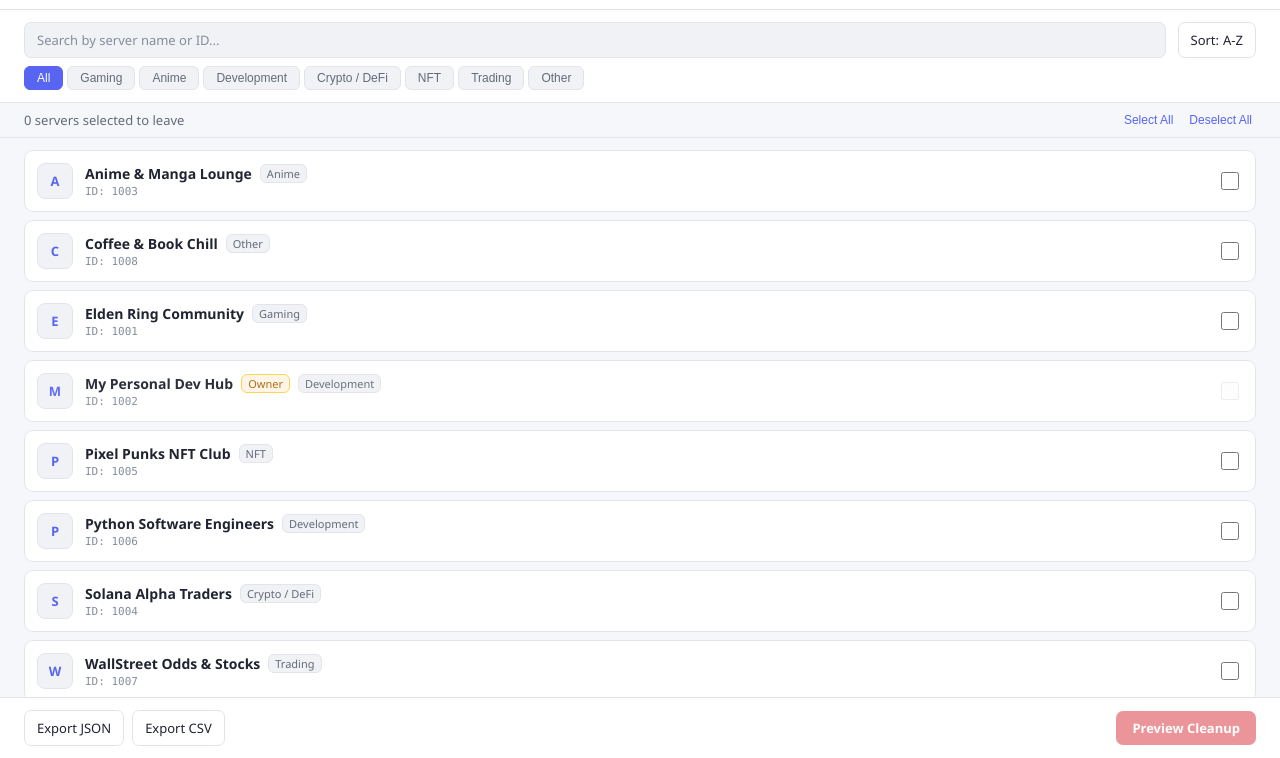
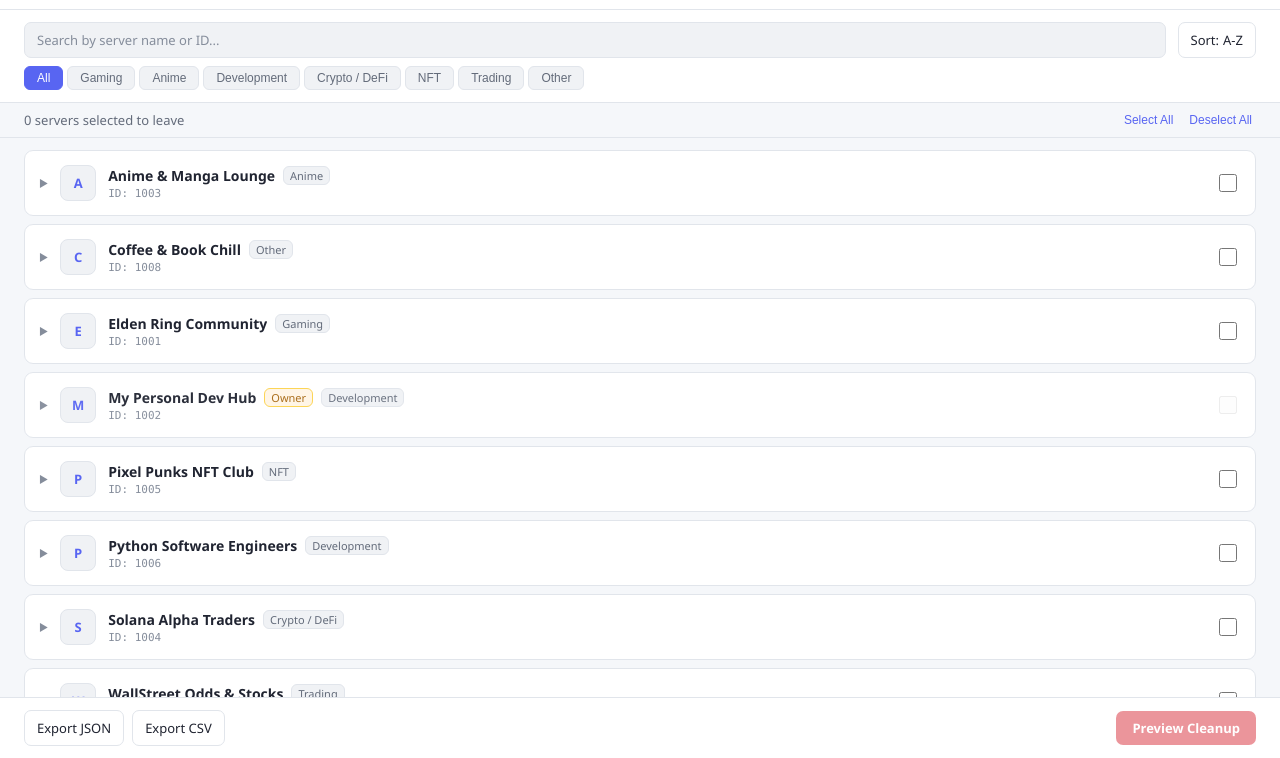
Before and after one commit to Kakashi21O/CleanCord, a plain HTML site: page frontend/index.html in a window 1280 px wide. Shown: the part 42-800 px from the top of the page. Drawn offline with Linux system fonts and the light colour scheme.

Commit message:
2.3-row-details-expansion: enhance keyboard navigation, expansion indicators, and accessible row details

```diff
--- a/frontend/app.js
+++ b/frontend/app.js
@@ -90,6 +90,7 @@ function renderList() {
 
     card.innerHTML = `
       <div class="server-row-main" tabindex="0" role="button" aria-expanded="false" aria-label="Toggle details for ${escapeHtml(server.name)}">
+        <span class="expand-chevron" aria-hidden="true">▶</span>
         <div class="server-icon" aria-hidden="true">${initial}</div>
         <div class="server-info">
           <div class="server-title-row">
--- a/frontend/styles.css
+++ b/frontend/styles.css
@@ -280,6 +280,24 @@ body {
   align-items: center;
   gap: var(--space-3);
   cursor: pointer;
+  border-radius: var(--radius-md);
+  padding: 2px;
+}
+
+.server-row-main:focus-visible {
+  outline: 2px solid var(--accent-primary);
+  outline-offset: 2px;
+}
+
+.expand-chevron {
+  font-size: 10px;
+  color: var(--text-muted);
+  transition: transform 0.2s ease;
+  user-select: none;
+}
+
+.server-card.expanded .expand-chevron {
+  transform: rotate(90deg);
 }
 
 .server-icon {
```
